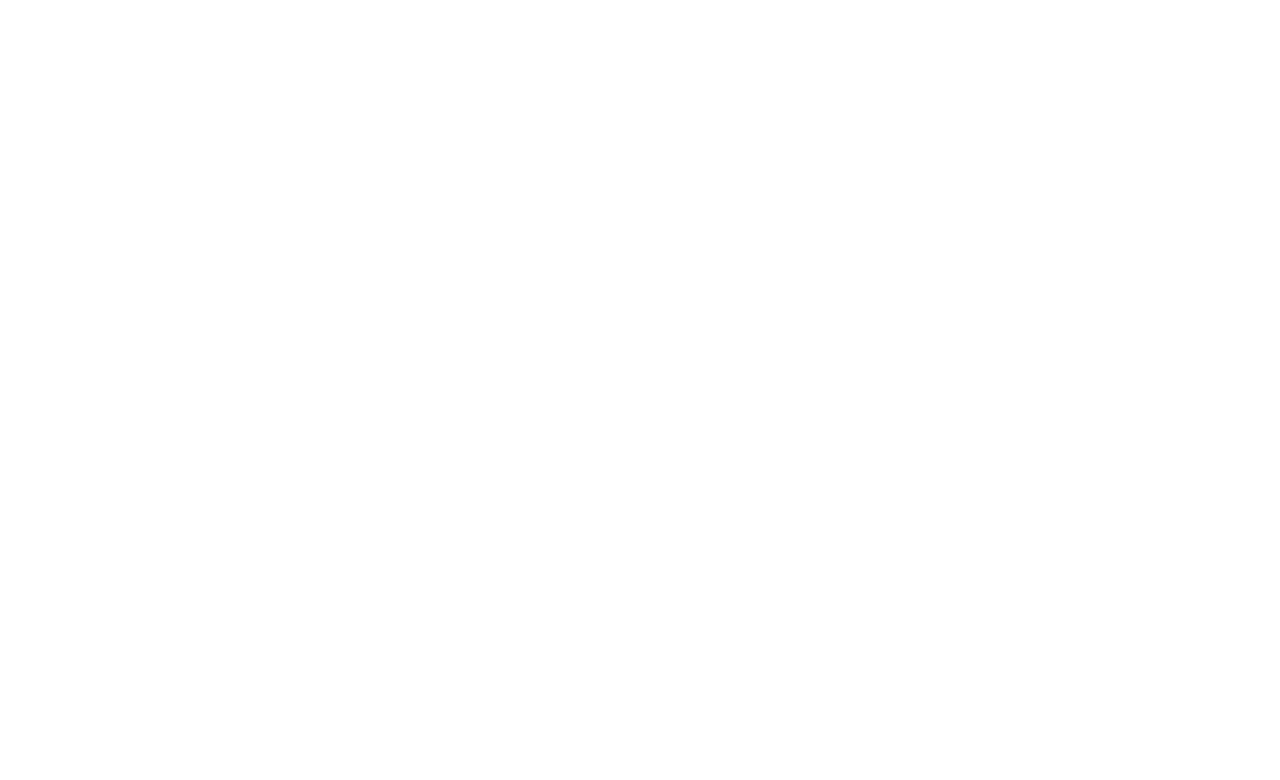
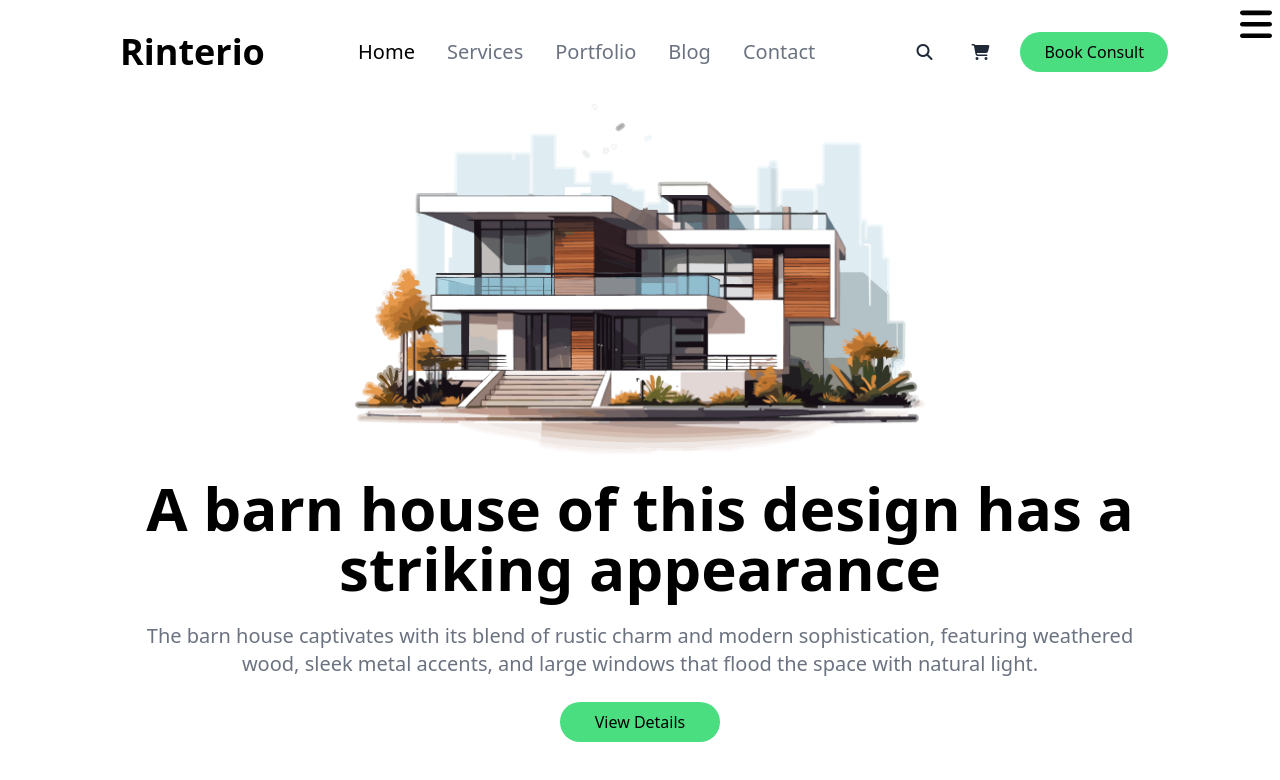
Before and after one commit to sadman50/house-pro, a plain HTML site: page index.html in a window 1280 px wide. Drawn offline with nearby package versions, Linux system fonts and the light colour scheme.

Commit message:
navbar and bannar done

```diff
--- a/index.html
+++ b/index.html
@@ -5,16 +5,55 @@
     <meta name="viewport" content="width=device-width, initial-scale=1.0">
     <link href="https://cdn.jsdelivr.net/npm/daisyui@4.12.14/dist/full.min.css" rel="stylesheet" type="text/css" />
     <script src="https://cdn.tailwindcss.com"></script>
-    <title>house-pro</title>
+    <script src="https://kit.fontawesome.com/f276745eda.js" crossorigin="anonymous"></script>
+    <link rel="preconnect" href="https://fonts.googleapis.com">
+    <link rel="preconnect" href="https://fonts.gstatic.com" crossorigin>
+    <link href="https://fonts.googleapis.com/css2?family=Manrope:wght@200..800&display=swap" rel="stylesheet">
+
+    <title>House-pro</title>
 
 </head>
 <body>
-    <header>
-        <nav>
+    <header class="max-w-[1440px] mx-auto lg:px-28 py-5 lg:pt-8 lg:pb-20 bg-white">
 
+        <nav class="flex items-center justify-between">
+            <div class="flex items-center gap-3">
+                <h3 class="text-black text-4xl ml-2 font-Manrope font-bold		">Rinterio</h3>
+            </div>
+            <ul class="hidden lg:flex gap-8 text-xl  text-gray-500">
+                <li><a class="text-black" href="">Home</a></li>
+                <li><a href="">Services</a></li>
+                <li><a href="">Portfolio</a></li>
+                <li><a href="">Blog</a></li>
+                <li><a href="">Contact</a></li>
+            </ul>
+
+
+        <div class=" hidden lg:flex gap-6 items-center">
+            <i
+                class="fa-solid bg-white w-8 h-8 flex justify-center items-center rounded-full  fa-magnifying-glass"></i>
+            <i
+                class="fa-solid bg-white w-8 h-8 flex justify-center items-center rounded-full fa-cart-shopping"></i>
+            <button class=" bg-green-400 text-black rounded-[33px] border-none px-6 py-2">Book Consult</button>
+
+            <div class="absolute top-2 right-2 w-8 h-8 flex justify-center items-center rounded-full visible">
+                <svg xmlns="http://www.w3.org/2000/svg" viewBox="0 0 448 512"><!--!Font Awesome Free 6.6.0 by @fontawesome - https://fontawesome.com License - https://fontawesome.com/license/free Copyright 2024 Fonticons, Inc.--><path d="M0 96C0 78.3 14.3 64 32 64l384 0c17.7 0 32 14.3 32 32s-14.3 32-32 32L32 128C14.3 128 0 113.7 0 96zM0 256c0-17.7 14.3-32 32-32l384 0c17.7 0 32 14.3 32 32s-14.3 32-32 32L32 288c-17.7 0-32-14.3-32-32zM448 416c0 17.7-14.3 32-32 32L32 448c-17.7 0-32-14.3-32-32s14.3-32 32-32l384 0c17.7 0 32 14.3 32 32z"/></svg>
+            </div>
+        </div>
         </nav>
         <section>
-
+            <div class="banner space-y-6 p-4 ">
+                <img class="mx-auto my-4" src="assets/banner.png" alt="">
+                <h1 class=" text-4xl lg:text-6xl text-black  font-bold text-center">A barn house of this design has a
+                    striking appearance</h1>
+                <p class="text-xl text-gray-500 text-center">The barn house captivates with its blend of rustic charm and
+                    modern sophistication, featuring weathered wood, sleek metal accents, and large windows that flood the
+                    space with natural light.</p>
+                <div class="flex justify-center ">
+                    <button class=" bg-green-400 w-full lg:w-40 text-black rounded-[32px] border-none px-6 py-2">View
+                        Details</button>
+                </div>
+            </div>
         </section>
     </header>
     <main>
```
Also changed, not shown: tailwind.config.js (added, +10 -0 lines).
